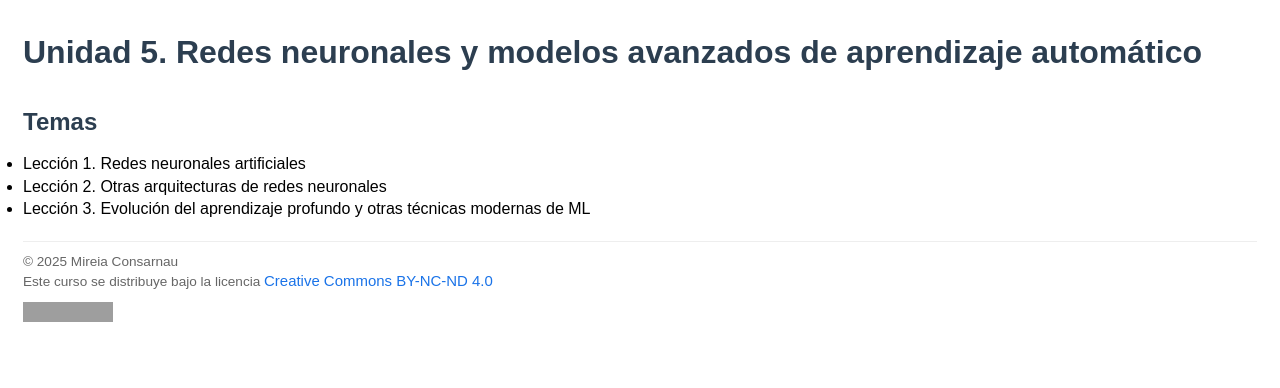
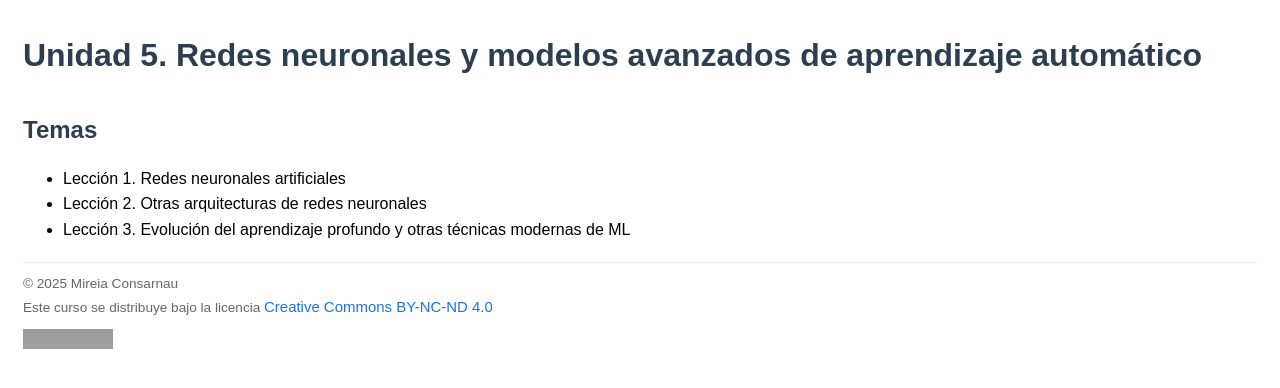
Before and after one commit to mireiaconsarnau/machine_learning, a Jekyll site: the page built from unidad5.md, in a window 1280 px wide. Shown: the top 388 px of the page. Built offline with Jekyll 4.4.1, drawn with Linux system fonts in a browser that asks for light colours; grey boxes are pictures that could not be loaded.

Commit message:
Update custom.css

```diff
--- a/assets/css/custom.css
+++ b/assets/css/custom.css
@@ -38,37 +38,8 @@ footer, .license {
 /* Contingut */
 body {
   font-family: Arial, sans-serif;
-  line-height: 1.4;
+  line-height: 1.6;
   padding: 0 15px;
-}
-
-/* Llistes recursos */
-ul.recursos {
-  list-style: inside;
-  margin: 0;
-  padding: 0;
-}
-
-ul.recursos li {
-  margin: 0;
-  padding: 0;
-  line-height: 1.2;
-}
-
-ul.recursos a {
-  font-size: 1em;
-  display: inline;
-}
-
-/* Llistes generals */
-ul, ol {
-  margin: 0;
-  padding: 0;
-}
-
-li {
-  margin: 0;
-  padding: 0;
 }
 
 /* Responsivitat bàsica */
```
